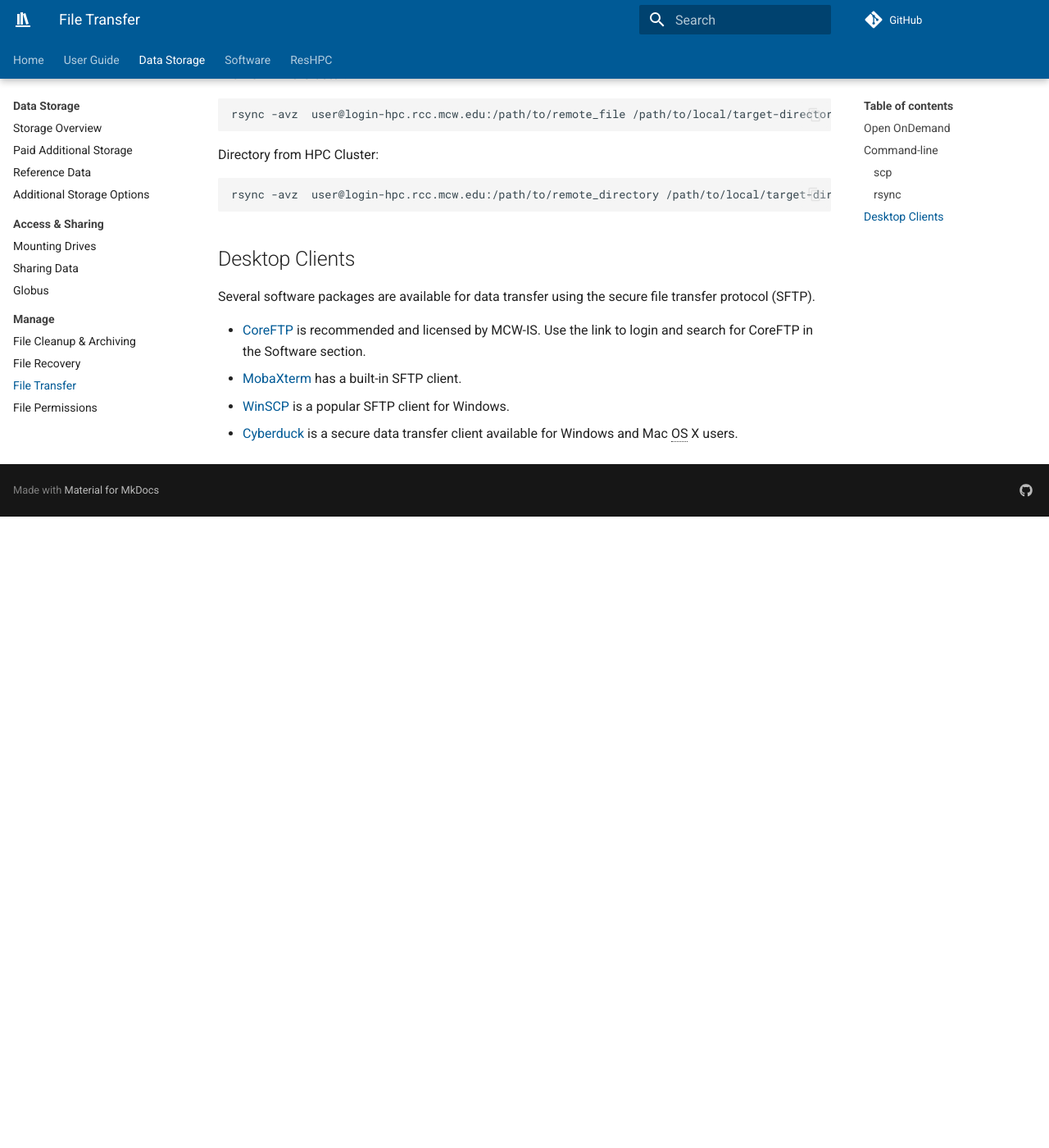
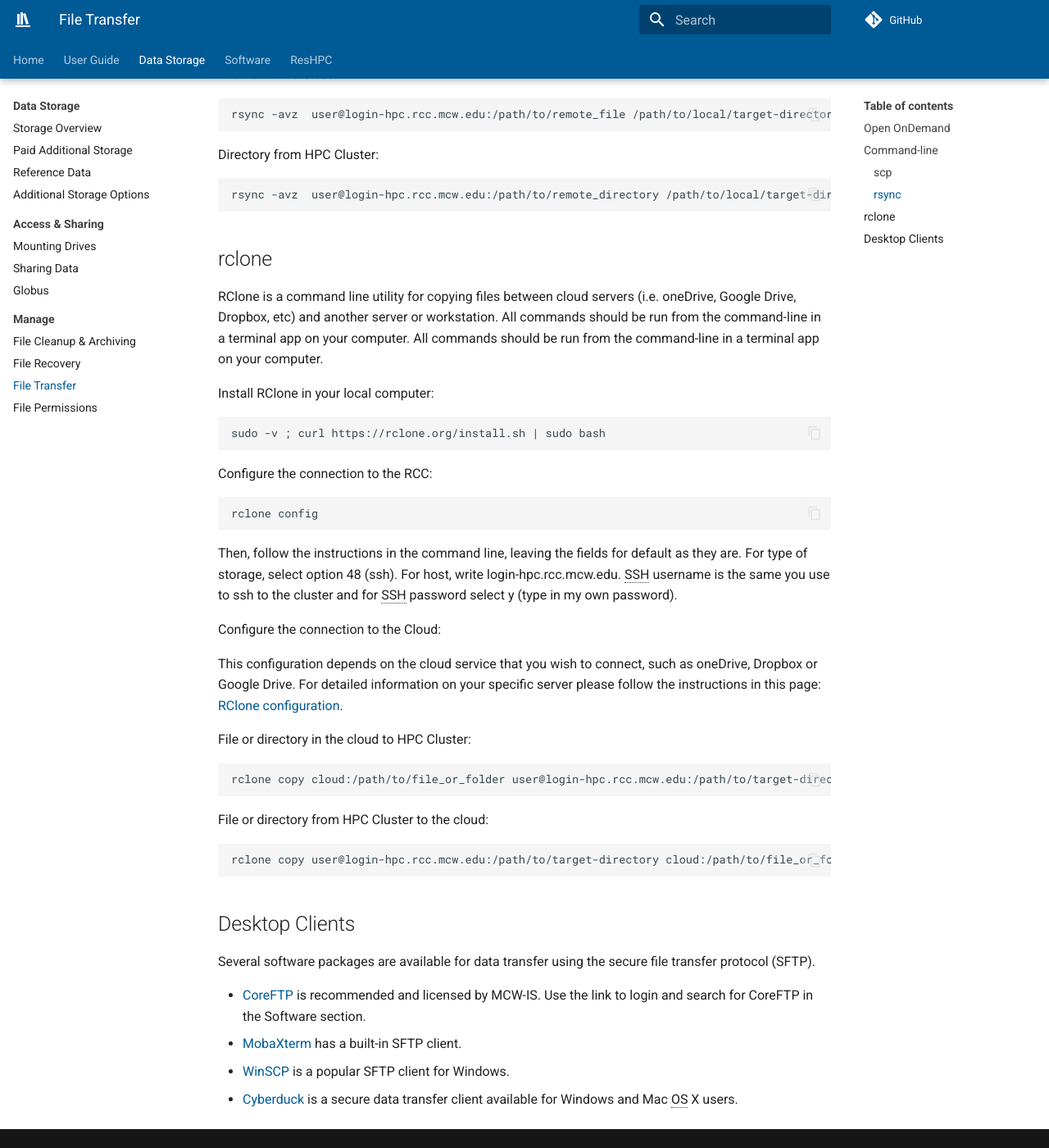
Before and after one commit to mcw-rcc/mcw-rcc.github.io, an MkDocs documentation site: the page built from docs/storage/file-transfer.md, in a window 1280 px wide and 1400 px high, scrolled down 1417 px. Shown: the whole window at 82% size. Built offline with MkDocs 1.6.1 and Material for MkDocs 9.7.7, drawn with Linux system fonts in a browser that asks for light colours; comment, search, counter and statistics services are not loaded; before the commit the page ends 2047 px from its top, so only the background shows below that.

Commit message:
Update file-transfer.md
added rclone instructions

````diff
--- a/docs/storage/file-transfer.md
+++ b/docs/storage/file-transfer.md
@@ -66,6 +66,39 @@ Directory from HPC Cluster:
 rsync -avz  user@login-hpc.rcc.mcw.edu:/path/to/remote_directory /path/to/local/target-directory
 ```
 
+## rclone
+
+RClone is a command line utility for copying files between cloud servers (i.e. oneDrive, Google Drive, Dropbox, etc) and another server or workstation. All commands should be run from the command-line in a terminal app on your computer. All commands should be run from the command-line in a terminal app on your computer.
+
+Install RClone in your local computer:
+
+```bash
+sudo -v ; curl https://rclone.org/install.sh | sudo bash
+```
+
+Configure the connection to the RCC:
+
+```bash
+rclone config
+```
+
+Then, follow the instructions in the command line, leaving the fields for default as they are. For type of storage, select option 48 (ssh). For host, write login-hpc.rcc.mcw.edu. SSH username is the same you use to ssh to the cluster and for SSH password select y (type in my own password).
+
+Configure the connection to the Cloud:
+
+This configuration depends on the cloud service that you wish to connect, such as oneDrive, Dropbox or Google Drive. For detailed information on your specific server please follow the instructions in this page: [RClone configuration](https://rclone.org/docs/){:target="_blank"}.
+
+File or directory in the cloud to HPC Cluster:
+
+```bash
+rclone copy cloud:/path/to/file_or_folder user@login-hpc.rcc.mcw.edu:/path/to/target-directory
+```
+
+File or directory from HPC Cluster to the cloud:
+```bash
+rclone copy user@login-hpc.rcc.mcw.edu:/path/to/target-directory cloud:/path/to/file_or_folder
+```
+
 ## Desktop Clients
 
 Several software packages are available for data transfer using the secure file transfer protocol (SFTP).
````
